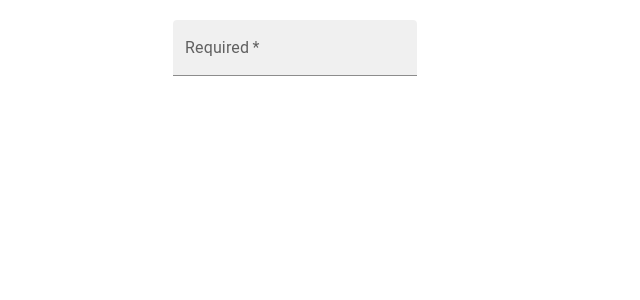
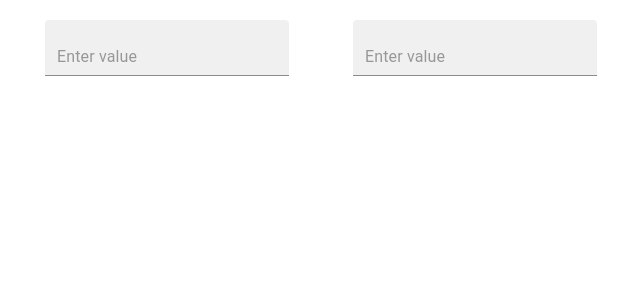
Before and after one commit to neel-detroja/my-project, a React (Create React App) app: page / in a window 1280 px wide. Shown: the top 300 px of the page, without its empty margins (403-1043 px from the left). Built offline with nearby package versions, Linux system fonts and the light colour scheme.

Commit message:
"16/06/2022"

```diff
--- a/src/components/Inputfild.js
+++ b/src/components/Inputfild.js
@@ -2,22 +2,27 @@ import React, { useState } from "react";
 import { TextField } from "@mui/material";
 
 function Inputfild() {
-  const [data, setData] = useState([""]);
+  const [data, setData] = useState([{ data1: "", data2: "" }]);
 
   console.log("deta", data);
 
-  const handlechange = (e, i) => {
-    setData((pre) => {
+  const handlechange = (e, i, key) => {
+    setData((prestate) => {
+      prestate[i].data1 = e.target.value;
 
-      pre[i] = e.target.value;
+      // prestate[i].data1 = e.target.value;
+      // prestate[i].data2 = e.target.value;
+
+      // prestate[i] = e.target.value;
       if (e.target.value !== "") {
-        if (pre[data.length - 1] !== "") {
-          pre.push("");
+        if (prestate[data.length - 1] !== "") {
+          prestate.push({ data1: "", data2: "" });
         }
       } else {
-        pre.splice(i, 1);
+        prestate.splice(i, 1);
       }
-      return [...pre];
+
+      return [...prestate];
     });
   };
 
@@ -25,21 +30,31 @@ function Inputfild() {
     <>
       {data?.map((item, i) => {
         return (
-          <>
-            <div key={i}>
+          <div key={i}>
             <TextField
-              sx={{ left: "45%", top: "20px" }}
+              sx={{ left: "35%", top: "20px" }}
               required
+              placeholder="Enter value"
               id="filled-required"
-              label="Required"
+              // label="Required"
               variant="filled"
-              value={item}
-              onChange={(e) => handlechange(e, i)}
+              value={item.data1}
+              onChange={(e) => handlechange(e, i, "data1")}
+            />
+
+            <TextField
+              sx={{ left: "40%", top: "20px" }}
+              required
+              id="filled-require"
+              placeholder="Enter value"
+              // label="Required"
+              variant="filled"
+              value={item.data2}
+              onChange={(e) => handlechange(e, i, "data2")}
             />
             <br />
             <br />
-            </div>
-          </>
+          </div>
         );
       })}
     </>
```
